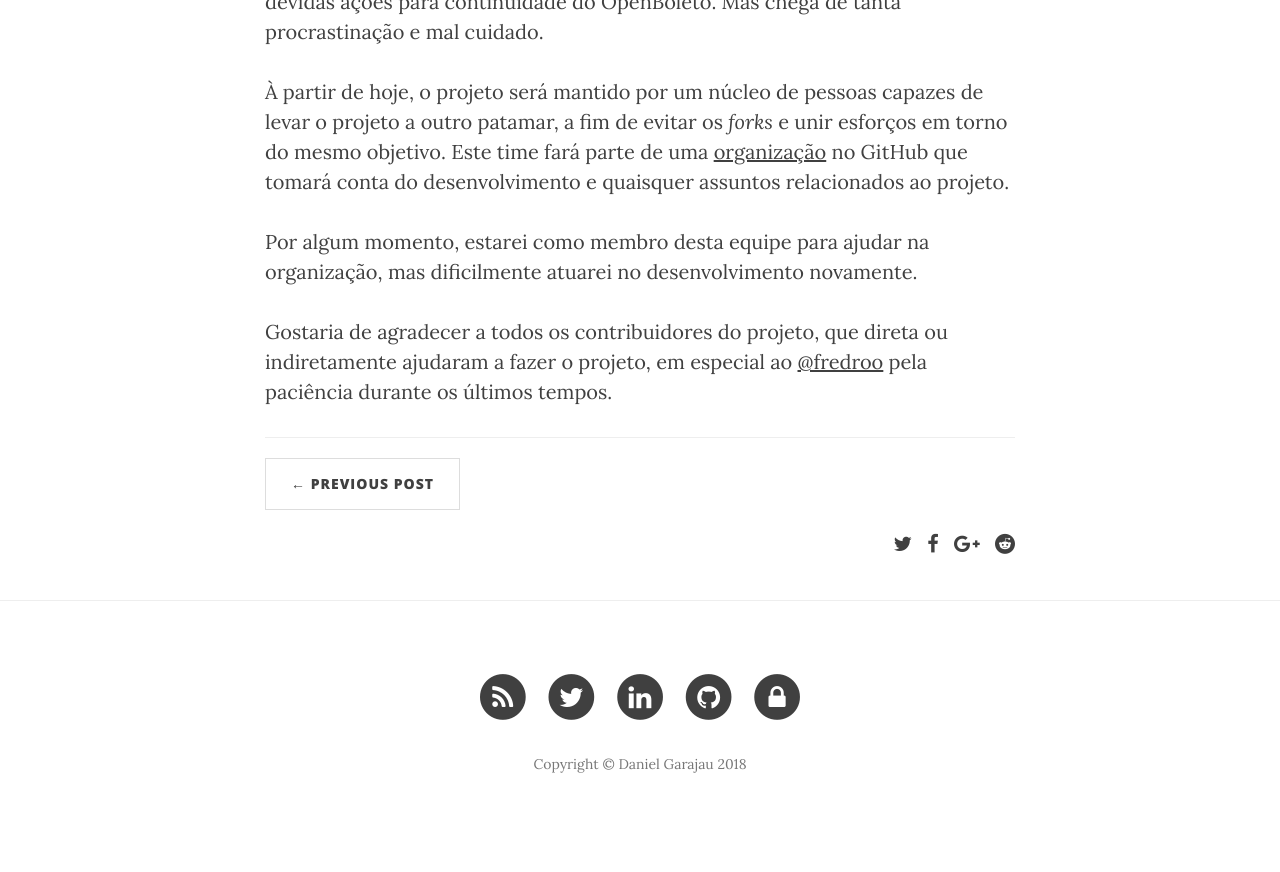
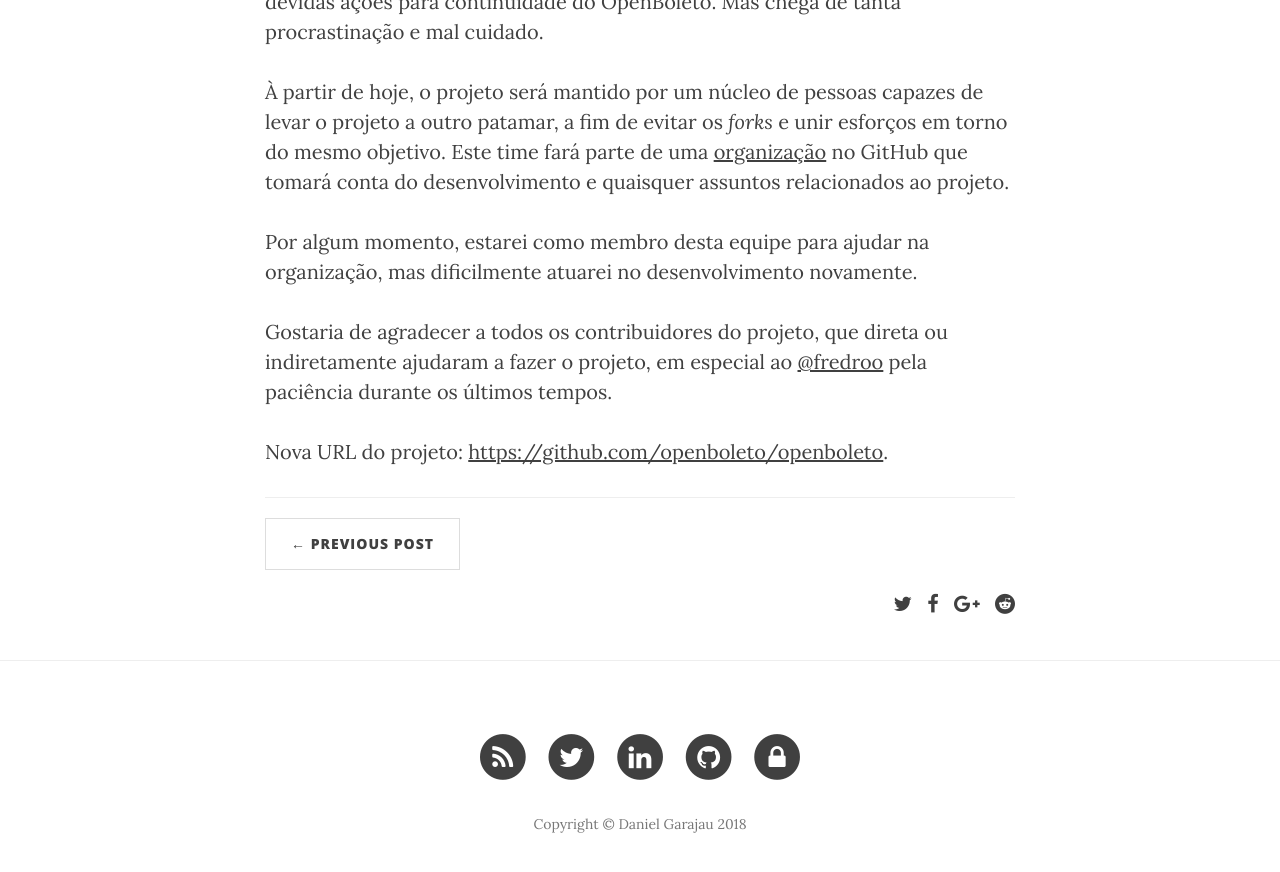
Before and after one commit to kriansa/kriansa.github.io, a Jekyll site: the page built from _posts/2018-09-25-openboleto-para-o-mundo.markdown, in a window 1280 px wide and 900 px high, scrolled down 1076 px. Shown: the top 872 px of the window. Built offline with Jekyll 4.4.1, drawn with Linux system fonts in a browser that asks for light colours; nearby versions of some CDN libraries; comment, search, counter and statistics services are not loaded; before the commit the page ends 1916 px from its top, so only the background shows below that.

Commit message:
Add the URL to the new openboleto project

```diff
--- a/_posts/2018-09-25-openboleto-para-o-mundo.markdown
+++ b/_posts/2018-09-25-openboleto-para-o-mundo.markdown
@@ -43,3 +43,6 @@ mas dificilmente atuarei no desenvolvimento novamente.
 Gostaria de agradecer a todos os contribuidores do projeto, que direta ou
 indiretamente ajudaram a fazer o projeto, em especial ao
 [@fredroo](https://github.com/fredroo) pela paciência durante os últimos tempos.
+
+Nova URL do projeto:
+[https://github.com/openboleto/openboleto](https://github.com/openboleto/openboleto).
```
